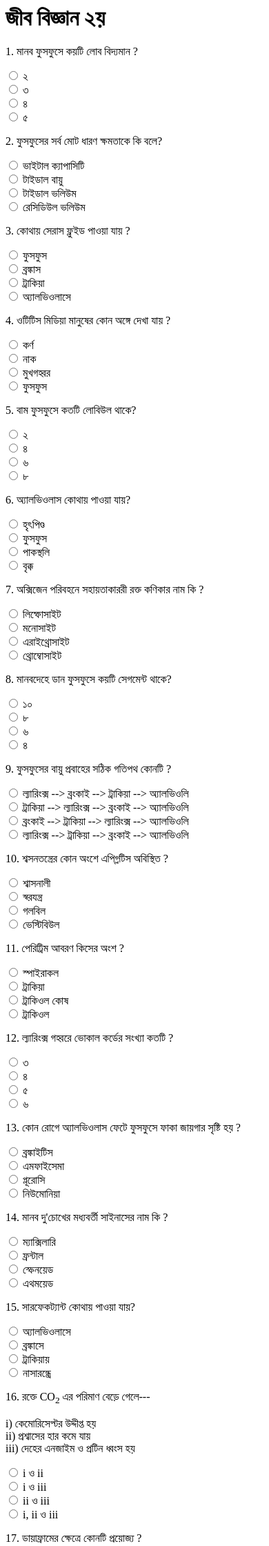
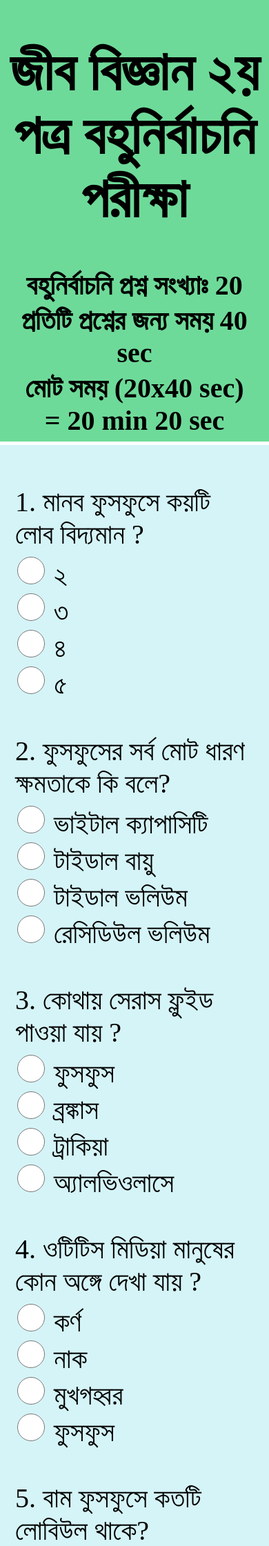
Before and after one commit to himelbikon/archivehb, a Django app: page /quiz/hsc/biology2/chapter/05/ in a window 390 px wide. Shown: the top 2241 px of the page at 69% size. Run offline with Django 3.2, Linux system fonts and the light colour scheme; data comes from the database, SQL or seed files in the repository; both versions use the stored data as it was after the commit.

Commit message:
quiz page disigned well, aiming for timer

```diff
--- a/quiz/templates/quiz/quiz.html
+++ b/quiz/templates/quiz/quiz.html
@@ -1,4 +1,20 @@
-<h1>{{ subject }}</h1>
+{% load static %}
+<!DOCTYPE html>
+<html lang="en" dir="ltr">
+  <head>
+    <meta charset="utf-8">
+    <title>বহুনির্বাচনি পরীক্ষ</title>
+    <link rel="stylesheet" href="{% static 'css/quiz.css' %}">
+  </head>
+  <body>
+
+
+    <div class="exam_info">
+      <h1>{{ subject }} বহুনির্বাচনি পরীক্ষা </h1>
+      <div>বহুনির্বাচনি প্রশ্ন সংখ্যাঃ {{ quiz_num }}</div>
+      <div>প্রতিটি প্রশ্নের জন্য সময় {{ each_quiz_time }}</div>
+      <div>মোট সময় ({{ quiz_num }}x{{ each_quiz_time }}) = {{ total_time }}</div>
+    </div>
 
     {% if message %}
     {{ message }}
@@ -9,9 +25,9 @@
 
 
       {% for quiz in quizs %}
-
- <p>{{ quiz.question|safe }}</p>
- <p> {{ quiz.multiple_answer|safe }} </p>
+    <div class="mcq">
+     <div>{{ quiz.question|safe }}</div>
+     <div> {{ quiz.multiple_answer|safe }} </div>
 
 
       <input type="radio" id="{{ quiz.a }}" name="{{ quiz.id }}" value="{{ quiz.a }}">
@@ -25,6 +41,7 @@
 
       <input type="radio" id="{{ quiz.d }}" name="{{ quiz.id }}" value="{{ quiz.d }}">
       <label for="{{ quiz.d }}">{{ quiz.d }}</label><br>
+    </div>
 
 
       {% endfor %}
@@ -32,8 +49,11 @@
       <input type="hidden" id="answers_id" name="answers_id" value="{{ answers_id }}">
 
 
-  <input type="submit" value="Submit">
+      <input id="submit" type="submit" value="পরীক্ষা শেষ করুন">
 
     </form>
 
     {% endif %}
+
+  </body>
+</html>
--- a/quiz/views.py
+++ b/quiz/views.py
@@ -16,10 +16,15 @@ def hsc_quiz(request, sub, chap_no):
     quizs = []
     exist = []
     answers_id = []
-    subject = 'Unknown'
+    subjects = {
+        'biology1': 'জীব বিজ্ঞান ১ম পত্র',
+        'biology2': 'জীব বিজ্ঞান ২য় পত্র'
+    }
 
-    if sub == 'biology2':
-        subject = 'জীব বিজ্ঞান ২য়'
+    if sub in subjects:
+        subject = subjects[sub]
+    else:
+        subject = 'Unknown'
 
     for raw in raws:
         if raw.subject == sub and int(raw.chapter_no) == int(chap_no):
@@ -39,7 +44,15 @@ def hsc_quiz(request, sub, chap_no):
     for x in quizs:
         answers_id.append(x.id)
 
-    return render(request, 'quiz/quiz.html', {'quizs':quizs, 'answers_id':answers_id, 'subject':subject})
+    main_dic = {
+                'quizs':quizs,
+                'answers_id':answers_id,
+                'subject':subject,
+                'quiz_num': quiz_num,
+                'each_quiz_time': str(40) + ' sec',
+                'total_time': str((quiz_num*40)%60) + ' min ' + str((quiz_num*40)%60) + ' sec',
+            }
+    return render(request, 'quiz/quiz.html', main_dic)
 
 
 def quiz_result(request):
--- a/static/css/home_base.css
+++ b/static/css/home_base.css
@@ -58,6 +58,10 @@ body {
 	margin-right: 5%;
 }
 
+html {
+	background-color: #f0dbed;
+}
+
 /* This is MOBILE css area */
 @media screen and (max-width: 1000px) {
 	#slide img  {
--- /dev/null
+++ b/static/css/quiz.css
@@ -0,0 +1,82 @@
+.exam_info {
+  text-align: center;
+  padding: 5px;
+  background: #6eda99;
+  border-bottom: 5px white solid;
+}
+
+.exam_info div {
+  display: inline-block;
+  padding: 1% 5%;
+  font-weight: bold;
+}
+
+body {
+  margin: 0.3% 5%;
+}
+
+form {
+  background: #d5f4f7;
+  padding: 10px 20px;
+}
+.mcq {
+  padding: 2px 5px;
+  padding-bottom: 10px;
+  margin: 1% 2%;
+  display: inline-block;
+  width: 43%;
+}
+
+.mcq div {
+  padding: 2px;
+}
+
+#submit {
+  width: 40%;
+  margin-left: 30%;
+  margin-right: 30%;
+  height: 50px;
+  font-size: 20px;
+  border-radius: 25px;
+  background: #9aaedc;
+}
+
+#submit:hover, #submit:active {
+  background: #8af192;
+}
+
+
+/* This is MOBILE css area */
+@media screen and (max-width: 1000px) {
+.exam_info {
+  font-size: 40px;
+}
+
+.exam_info div {
+  padding: 2px 20px;
+}
+
+.mcq {
+  display: inline;
+  width: 100%;
+  font-size: 40px;
+}
+
+form input {
+  height: 40px;
+  width: 40px;
+}
+
+#submit {
+  width: 50%;
+  margin-left: 25%;
+  margin-right: 25%;
+  height: 75px;
+  font-size: 35px;
+  font-weight: bold;
+}
+
+body {
+  margin: 0;
+}
+}
```
Also changed, not shown: db.sqlite3. Lines whose indentation alone changed are shown as unchanged.
